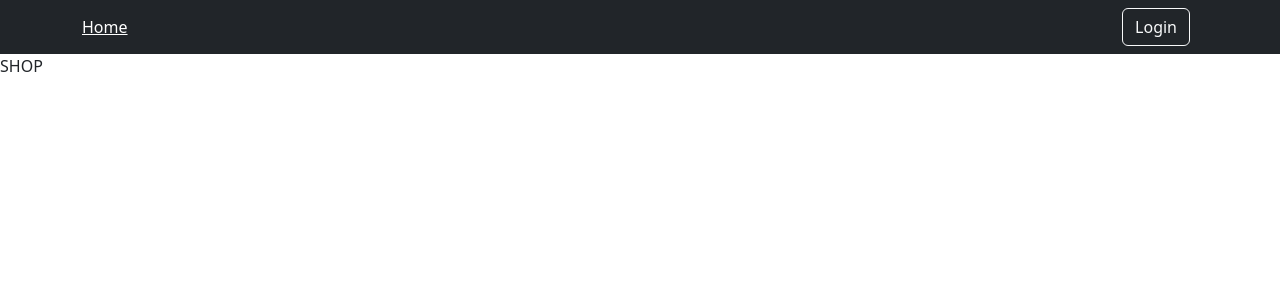
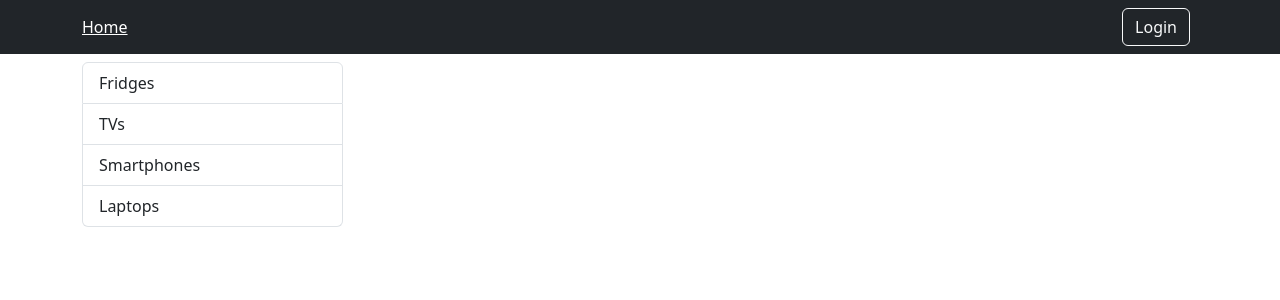
Before and after one commit to eve-at/online-store-node-express-postgres, a React (Create React App) app in the folder client/: page / in a window 1280 px wide. Shown: the top 300 px of the page. Built offline with nearby package versions, Linux system fonts and the light colour scheme.

Commit message:
type bar

```diff
--- /dev/null
+++ b/client/src/components/TypeBar.js
@@ -0,0 +1,22 @@
+import React, { useContext } from 'react'
+import {observer} from 'mobx-react-lite'
+import {Context} from '../index'
+import { ListGroup } from 'react-bootstrap'
+
+const TypeBar = observer(() => {
+    const {device} = useContext(Context)
+    return (
+        <ListGroup>
+            {device.types.map(type =>
+                <ListGroup.Item
+                    style={{cursor: 'pointer'}}
+                    active={type.id === device.selectedType.id}
+                    onClick={() => device.setSelectedType(type)}
+                    key={type.id}
+                >{type.name}</ListGroup.Item>
+            )}
+        </ListGroup>
+    )
+})
+
+export default TypeBar
--- a/client/src/pages/Shop.js
+++ b/client/src/pages/Shop.js
@@ -1,10 +1,19 @@
 import React from 'react';
+import { Col, Container, Row } from 'react-bootstrap';
+import TypeBar from '../components/TypeBar';
 
 const Shop = () => {
   return (
-    <div>
-      SHOP
-    </div>
+    <Container>
+      <Row className='mt-2'>
+        <Col md={3}>
+          <TypeBar />
+        </Col>
+        <Col md={9}>
+
+        </Col>
+      </Row>
+    </Container>
   );
 }
 
--- a/client/src/store/DeviceStore.js
+++ b/client/src/store/DeviceStore.js
@@ -5,7 +5,8 @@
         this._types = [
             {id: 1, name: 'Fridges'},
             {id: 2, name: 'TVs'},
-            {id: 3, name: 'Smartphones'}
+            {id: 3, name: 'Smartphones'},
+            {id: 4, name: 'Laptops'}
         ]
         this._brands = [
             {id: 1, name: 'Sony'},
@@ -17,6 +18,7 @@
             {id: 2, name: 'a51', 'price': 15000, 'rating': 0, 'typeId': 3, 'brandId': 2, 'img': "88458511-8d00-4d5e-a29a-49e7b04c413f.jpg"},
             {id: 3, name: 'Samsung 4 door fridge', 'price': 12000, 'rating': 0, 'typeId': 1, 'brandId': 2, 'img': "a7f5664e-42b3-470d-921b-b203dcbe78fe.jpg"}
         ]
+        this._selectedType = {}
         makeAutoObservable(this)
     }
 
@@ -32,6 +34,10 @@
         this._devices = devices
     }
 
+    setSelectedType(type) {
+        this._selectedType = type
+    }
+
     get types() {
         return this._types
     }
@@ -43,4 +49,8 @@
     get devices() {
         return this._devices
     }
+
+    get selectedType() {
+        return this._selectedType
+    }
 }
```
